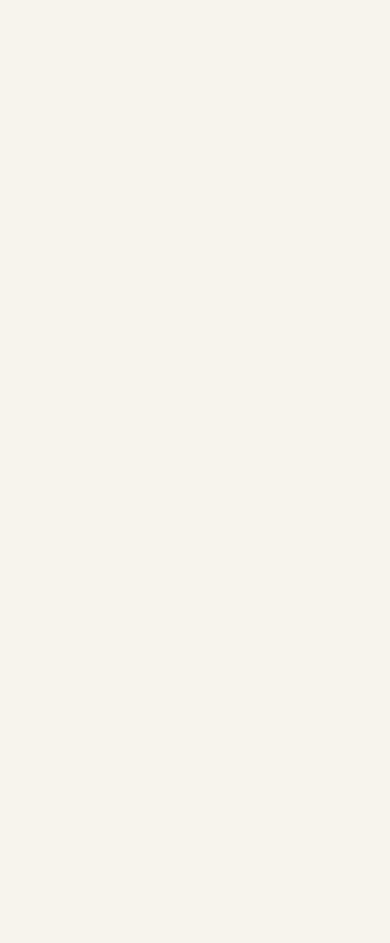
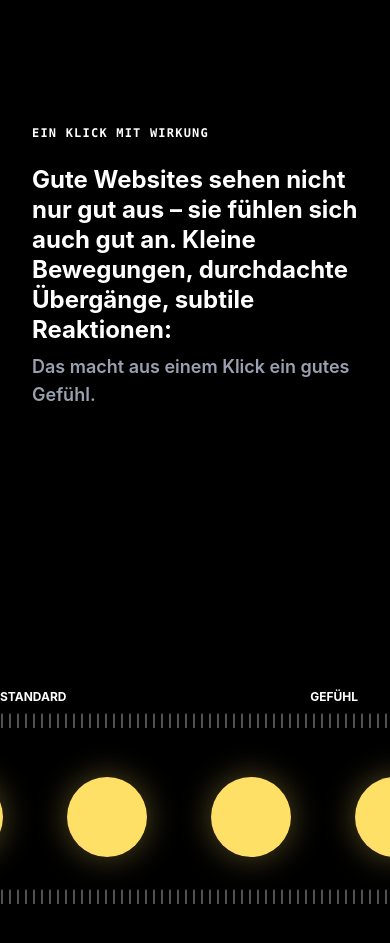
Before and after one commit to Rifate-nur-shawn/Eduardbodak-Animation, a React (Vite) app: page / in a window 390 px wide. Shown: the part 1920-2863 px from the top of the page. Before the commit the page ends 1905 px from the top, so only its background shows below. Built offline with nearby package versions, Linux system fonts and the light colour scheme.

Commit message:
feat: add Dot component with responsive dotted line and layout

```diff
--- a/src/App.jsx
+++ b/src/App.jsx
@@ -1,6 +1,7 @@
 import Navbar from "./Components/Navbar";
 import "./App.css";
 import Hero from "./Components/Hero/Hero";
+import Dot from "./Components/Dot/Dot";
 
 function App() {
   return (
@@ -8,6 +9,7 @@ function App() {
       <div className="min-h-screen bg-[#F9F4EB]">
         <Navbar />
         <Hero />
+        <Dot />
       </div>
     </>
   );
--- /dev/null
+++ b/src/Components/Dot/Dot.jsx
@@ -0,0 +1,94 @@
+import React, { useRef, useEffect, useState } from "react";
+
+function DottedLine({ className }) {
+  // Dynamically render as many "|" as fit in the parent width, always using the parent node's width
+  const ref = useRef(null);
+  const [count, setCount] = useState(0);
+
+  useEffect(() => {
+    function updateCount() {
+      if (ref.current && ref.current.parentNode) {
+        // Use parentNode's width to ensure full width
+        const width = ref.current.parentNode.getBoundingClientRect().width;
+        console.log("Parent width:", width);
+        setCount(Math.max(1, Math.floor(width / 7)));
+      }
+    }
+    updateCount();
+    window.addEventListener("resize", updateCount);
+    return () => window.removeEventListener("resize", updateCount);
+  }, []);
+
+  return (
+    <div ref={ref} className={`w-full flex items-center flex-grow ${className || ""}`}>
+      {Array.from({ length: count }).map((_, i) => (
+        <span
+          key={i}
+          className="text-white opacity-70 text-xs select-none flex-shrink-0"
+          style={{ marginRight: i !== count - 1 ? 4 : 0 }}
+        >
+          |
+        </span>
+      ))}
+    </div>
+  );
+}
+
+function Dot() {
+  return (
+    <section className="w-full min-h-[1000px] bg-black flex flex-col md:flex-row relative overflow-hidden px-0 py-0">
+      {/* Left column */}
+      <div className="relative flex flex-col justify-between md:w-1/2 w-full px-8 py-35 ">
+        <div>
+          <span className="text-xs font-mono text-white tracking-widest font-bold mb-6 block">
+            EIN KLICK MIT WIRKUNG
+          </span>
+        </div>
+        <div>
+          <h2 className="text-white text-2xl md:text-3xl font-bold mb-2 leading-tight max-w-lg">
+            Gute Websites sehen nicht nur gut aus – sie fühlen sich auch gut an.
+            Kleine Bewegungen, durchdachte Übergänge, subtile Reaktionen:
+          </h2>
+          <p className="text-gray-400 text-lg md:text-xl font-semibold">
+            Das macht aus einem Klick ein gutes Gefühl.
+          </p>
+        </div>
+      </div>
+
+      {/* Right column */}
+      <div className="relative flex flex-col justify-between md:w-1/2 w-full pr-8  py-35">
+        {/* Top labels and dotted line */}
+        <div className="w-full mb-12">
+          <div className="flex flex-row justify-between items-center w-full mb-2">
+            <span className="text-xs font-bold text-white mr-2">STANDARD</span>
+            <span className="text-xs font-bold text-white ml-2">GEFÜHL</span>
+          </div>
+          <DottedLine />
+        </div>
+        {/* Dots */}
+        <div className="flex justify-center items-center flex-1">
+          <div className="flex gap-16">
+            {[...Array(4)].map((_, i) => (
+              <span
+                key={i}
+                className="w-20 h-20 rounded-full"
+                style={{
+                  background:
+                    "radial-gradient(circle at 60% 40%, #ffe066 70%, #ffb6d1 100%)",
+                  boxShadow: "0 0 32px 0 #ffe06655",
+                  display: "inline-block",
+                }}
+              />
+            ))}
+          </div>
+        </div>
+        {/* Bottom dotted line */}
+        <div className="flex justify-end w-full mt-8">
+          <DottedLine />
+        </div>
+      </div>
+    </section>
+  );
+}
+
+export default Dot;
```
